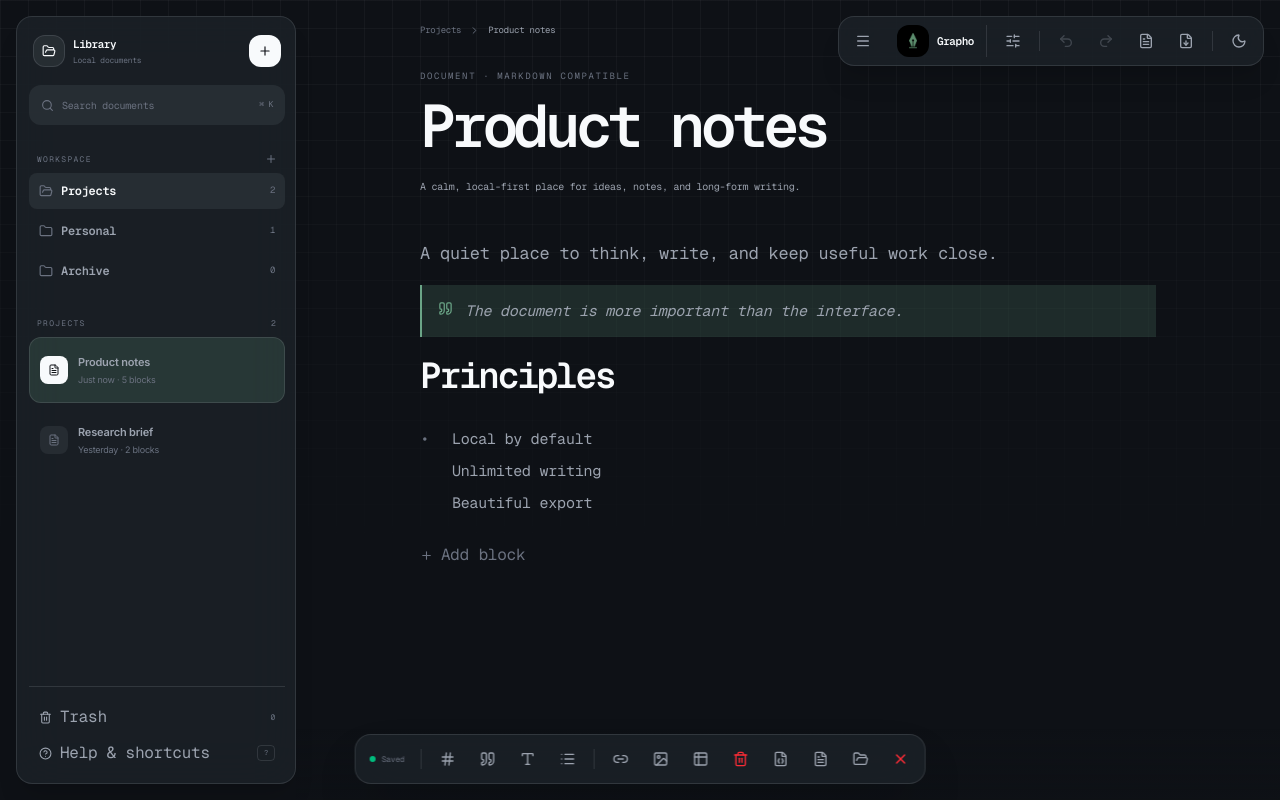
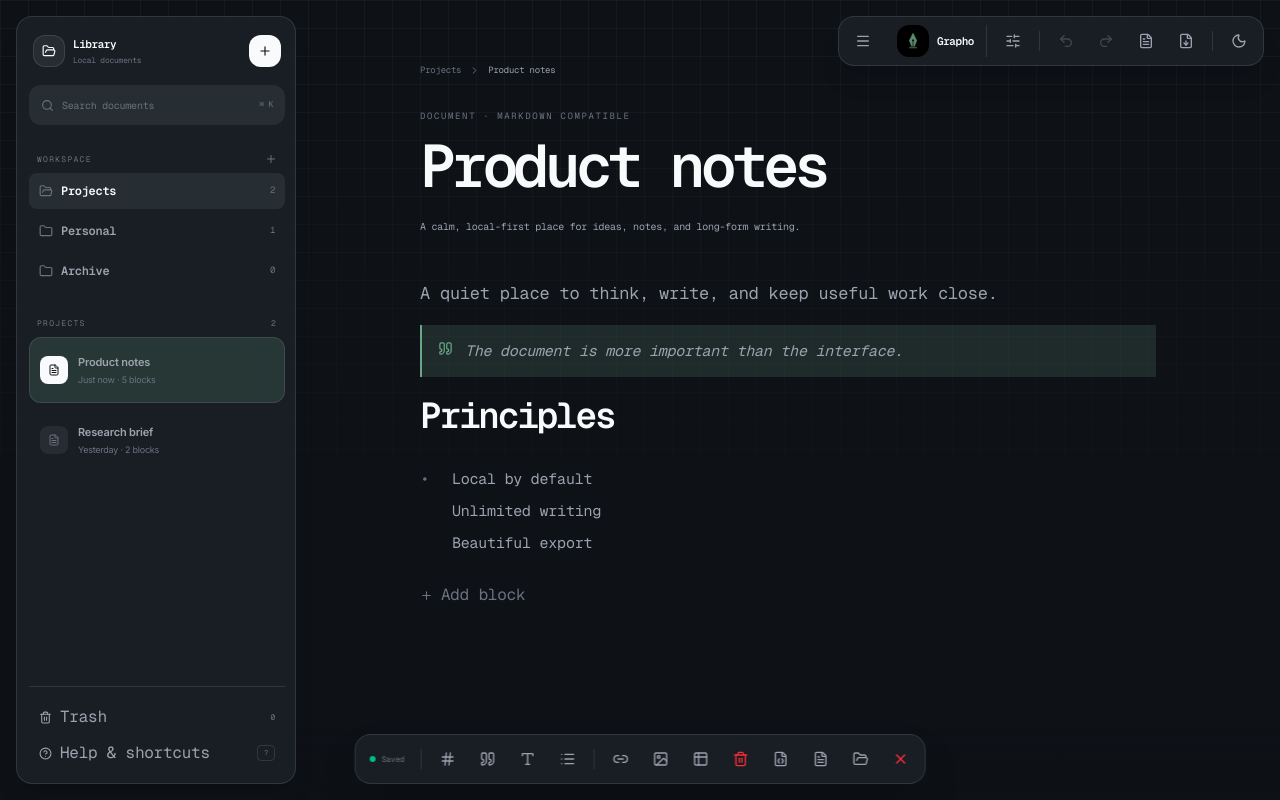
Before and after one commit to Appaxaap/grapho, a Next.js app: page / in a window 1280 px wide. Built offline with nearby package versions, Linux system fonts and the light colour scheme.

Commit message:
design: add writing canvas breathing room

```diff
--- a/grapho-ui/features/workspace/GraphoShell.tsx
+++ b/grapho-ui/features/workspace/GraphoShell.tsx
@@ -547,7 +547,7 @@ export default function GraphoShell() {
         </AnimatePresence>
 
         <main className="grapho-editor-scroll min-w-0 flex-1" aria-label="Writing canvas">
-          <div className="mx-auto max-w-4xl px-5 pb-32 pt-3 sm:px-12 sm:pt-6 lg:px-20">
+          <div className="mx-auto max-w-4xl px-5 pb-32 pt-10 sm:px-12 sm:pt-14 lg:px-20 lg:pt-16">
             <div className="grapho-document-meta mb-8 flex items-center justify-between text-[9px] text-[var(--grapho-faint)]"><div className="flex items-center gap-2"><span>{activeFolder}</span><ChevronRight size={11} /><span className="text-[var(--grapho-muted)]">{selected.title}</span></div><div className="flex items-center gap-2"></div></div>
             <article className="relative min-h-[620px]" onDragOver={(event) => event.preventDefault()} onDrop={handleMarkdownDrop} onMouseUp={handleCanvasSelection} onClick={(event) => { if (event.target === event.currentTarget) { const last = event.currentTarget.querySelector<HTMLElement>("[data-grapho-block]:last-of-type"); last?.focus(); } }}>
               <div className="mb-10"><div className="grapho-label grapho-print-hide mb-3 text-[9px] uppercase text-[var(--grapho-faint)]">Document · Markdown compatible</div><EditableDocumentTitle value={selected.title} onChange={updateTitle} /><p className="grapho-print-hide mt-4 text-[10px] leading-5 text-[var(--grapho-muted)]">A calm, local-first place for ideas, notes, and long-form writing.</p></div>
```
